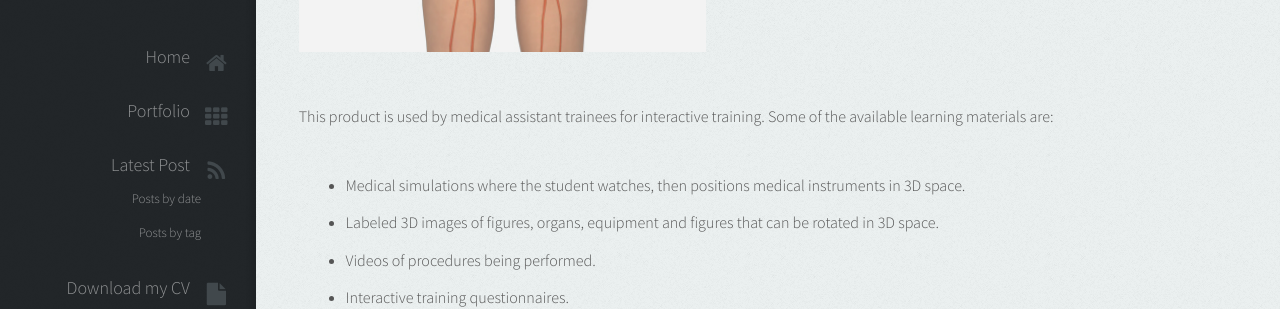
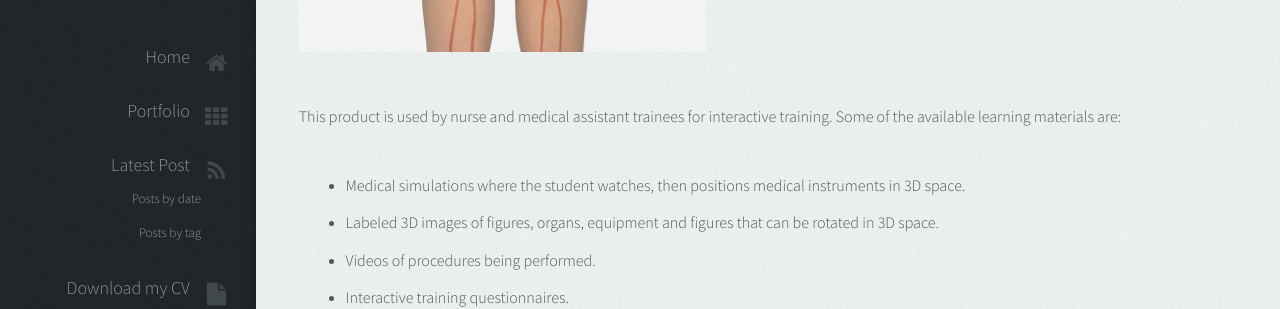
Before and after one commit to AngelaCox/UX-Portfolio, a Jekyll site: the page built from _projects/simtics/medical-assistant-simulator.md, in a window 1280 px wide and 1400 px high, scrolled down 904 px. Shown: the part 154-463 px from the top of the window. Built offline with Jekyll 4.4.1, drawn with Linux system fonts in a browser that asks for light colours; some of the changed text lies outside the part shown.

Commit message:
SIMTICS finalised

```diff
--- a/_projects/simtics/medical-assistant-simulator.md
+++ b/_projects/simtics/medical-assistant-simulator.md
@@ -9,7 +9,7 @@ Working within a team of technical writers, I wrote and produced detailed techni
 
 ![3D rotational image]({{ site.url }}/images/paediatrics.png)
 
-This product is used by medical assistant trainees for interactive training. Some of the available learning materials are:
+This product is used by nurse and medical assistant trainees for interactive training. Some of the available learning materials are:
 
 * Medical simulations where the student watches, then positions medical instruments in 3D space.
 * Labeled 3D images of figures, organs, equipment and figures that can be rotated in 3D space.
```
Also changed, not shown: other parts of _projects/simtics/medical-assistant-simulator.md (+0 -2 lines).
